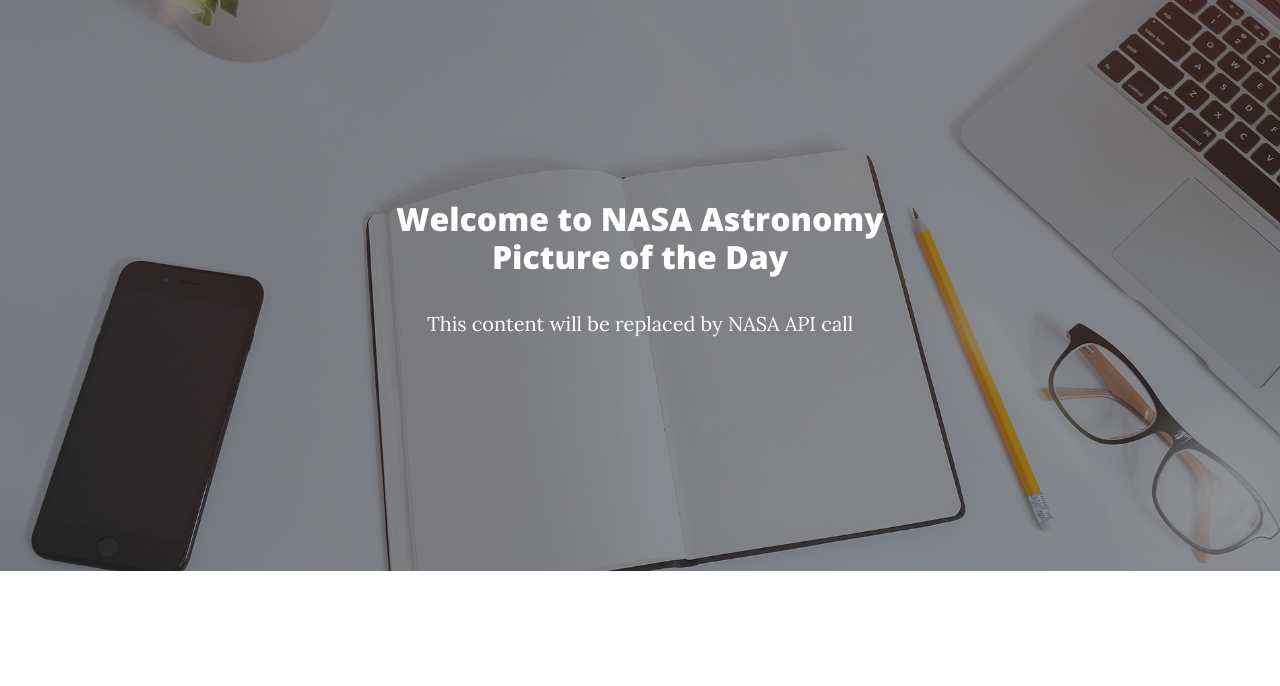
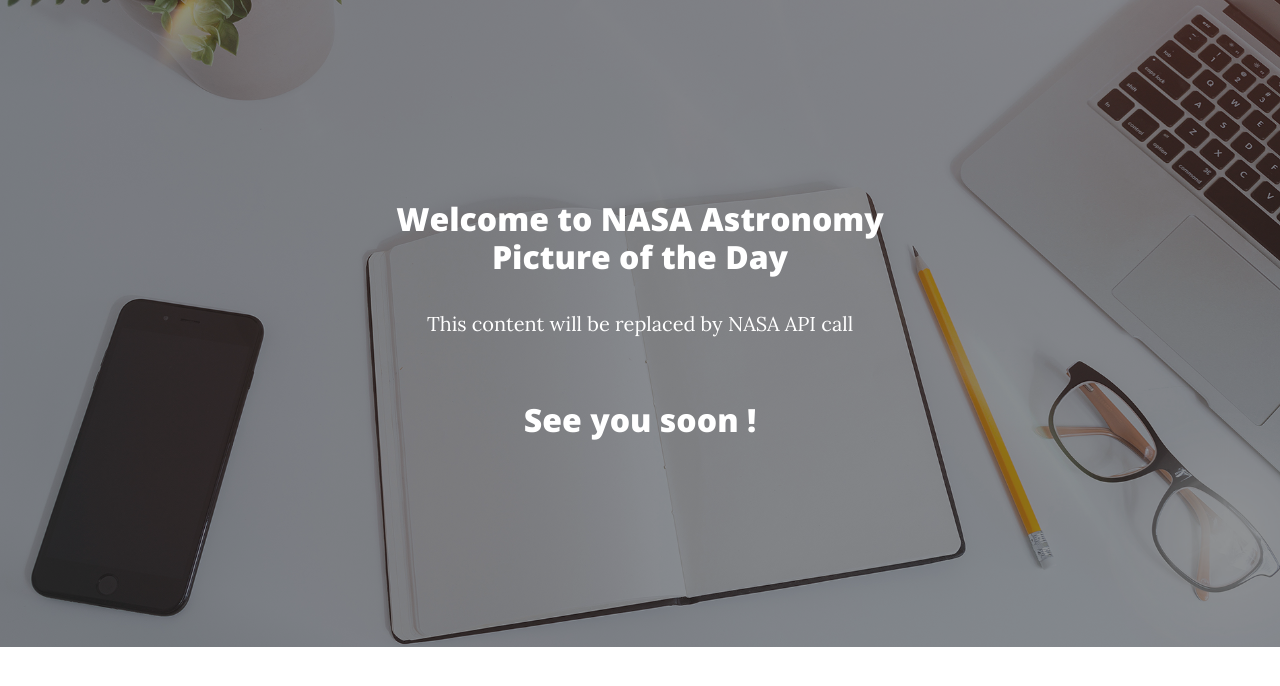
Before and after one commit to gitperede/nasaweb, a plain HTML site: page index.html in a window 1280 px wide. Drawn offline with nearby package versions, Linux system fonts and the light colour scheme; no server answers.

Commit message:
I have added the footer session

```diff
--- a/index.html
+++ b/index.html
@@ -24,6 +24,8 @@
                         <div class="site-heading">
                             <h2> Welcome to NASA Astronomy Picture of the Day </h2>
                             <p id="pic_text">This content will be replaced by NASA API call</p>
+                            <br>
+                            <h2> See you soon ! </h2>
                         </div>
                     </div>
                 </div>
```
